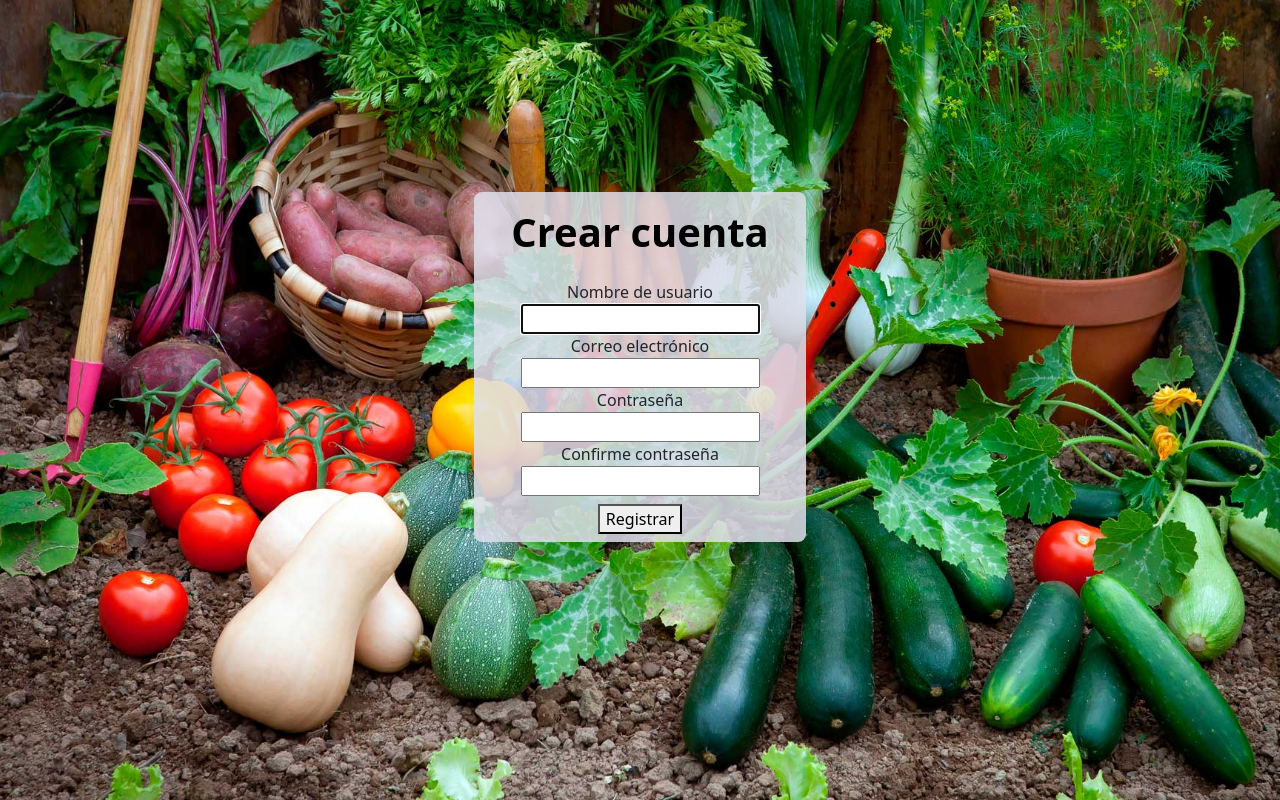
After one commit to HikariiDarkness/Garden_World, a Django app: page /register/ in a window 1280 px wide. The commit adds this page. Run offline with Django 4.2, Linux system fonts and the light colour scheme.

Commit message:
Ya funciona el login y register

```diff
--- /dev/null
+++ b/Garden_World/forms.py
@@ -0,0 +1,13 @@
+from django import forms
+from django.contrib.auth.forms import UserCreationForm
+from django.contrib.auth.models import User
+
+class UserRegisterForm(UserCreationForm):
+    email = forms.EmailField()
+    password1 = forms.CharField(label='Contraseña', widget=forms.PasswordInput)
+    password2 = forms.CharField(label='Confirmar contraseña', widget=forms.PasswordInput)
+
+    class Meta:
+        model = User
+        fields = ['username', 'email', 'password1', 'password2']
+        help_texts = {k:"" for k in fields}
--- a/Garden_World/models.py
+++ b/Garden_World/models.py
@@ -64,7 +64,7 @@ class Crop(models.Model):
     TYPE = Choices(
         ('vegetables', _('Hortalizas')),
         ('flowers', _('Flores')),
-        ('shadow', _('Sombra')),
+        ('aromatics', _('Aromaticas')),
     )
     type = models.CharField(
         max_length=10,
--- a/Garden_World/templates/Garden_World/base.html
+++ b/Garden_World/templates/Garden_World/base.html
@@ -7,9 +7,14 @@
     <title>{% block title %}{% endblock %}</title>
     <link href="https://cdn.jsdelivr.net/npm/bootstrap@5.3.3/dist/css/bootstrap.min.css" rel="stylesheet"
         integrity="sha384-QWTKZyjpPEjISv5WaRU9OFeRpok6YctnYmDr5pNlyT2bRjXh0JMhjY6hW+ALEwIH" crossorigin="anonymous">
-    <link rel="stylesheet" href="{$ static 'css/style.css' $}">
+    <link rel="stylesheet" href="{% static 'css/style.css' %}">
+</head>
+
 <body class="fondo">
-    {% block content %}
-    {% endblock %}
+    <div>
+        {% block content %}
+        {% endblock %}
+    </div>
+
 </body>
 </html>
--- /dev/null
+++ b/Garden_World/templates/Garden_World/homesite.html
@@ -0,0 +1,5 @@
+{% extends 'Garden_World/basetwo.html' %}
+{% block title %}Home{% endblock %}
+{% block content %}
+
+{% endblock %}
--- /dev/null
+++ b/Garden_World/templates/Garden_World/logout.html
@@ -0,0 +1,4 @@
+{% extends 'Garden_World/base.html' %}
+{% block content %}
+
+{% endblock %}
--- /dev/null
+++ b/Garden_World/templates/Garden_World/register.html
@@ -0,0 +1,58 @@
+{% extends 'Garden_World/base.html' %}
+{% block title %}Registrarse{% endblock %}
+{% block content %}
+
+<div class="container-sm text-left py-5 my-5">
+    <div class="container my-5">
+        <div class="p-5 rounded-3">
+            <div class="card-body">
+                <div class="container">
+                    <div class="row">
+                      <div class="col">
+                      </div>
+                      <div class="difuminar col text-center rounded-3">
+                        <div class="col text-center rounded-3 py-3">
+                            <h1 class="index text-center text-body-emphasis">Crear cuenta</h1>
+                        </div>
+                        <form class="form" method="post">
+                            {% csrf_token %}
+                            <div class="form-group ">
+                                <label class="sr-only" for="form-first-name">Nombre de usuario</label>
+                            </div>
+                            <div class="form-group ">
+                                {{ form.username }}
+                            </div>
+                            <div class="form-group">
+                                <label class="sr-only" for="form-email">Correo electrónico</label>
+                            </div>
+                            <div class="form-group">
+                                {{ form.email }}
+                            </div>
+                            <div class="form-group">
+                                <label class="sr-only" for="form-password">Contraseña</label>
+                            </div>
+                            <div class="form-group">
+                                {{ form.password1 }}
+                            </div>
+                            <div class="form-group">
+                                <label class="sr-only" for="form-password">Confirme contraseña</label>
+                            </div>
+                            <div class="form-group">
+                                {{ form.password2 }}
+                            </div>
+                            <div class="form-group py-2">
+                                <button type="submit" id="submit">Registrar</button>
+                            </div>
+                        </form>
+                      </div>
+                      <div class="col">
+                      </div>
+                    </div>
+                  </div>
+
+            </div>
+        </div>
+      </div>
+</div>
+
+{% endblock %}
--- a/Garden_World/urls.py
+++ b/Garden_World/urls.py
@@ -1,9 +1,14 @@
 #Defines URL patterns for Garden_World
 from django.urls import path
+from django.contrib.auth.views import LoginView, LogoutView
 from . import views
 
 app_name = 'Garden_World'
 urlpatterns = [
     #Home page
     path('', views.index, name='index'),
+    path('register/', views.register, name='register'),
+    path('homesite/', views.homesite, name='homesite'),
+    path('login/', LoginView.as_view(template_name='Garden_World/login.html'), name='login'),
+    path('logout/', LogoutView.as_view(template_name='Garden_World/logout.html'), name='logout')
 ]
--- a/Garden_World/views.py
+++ b/Garden_World/views.py
@@ -1,7 +1,24 @@
-from django.shortcuts import render
-
+from django.shortcuts import render, redirect
+from .forms import UserRegisterForm
+from django.contrib import messages
 # Create your views here.
 
 def index(request):
     #Home page for Garden World
     return render(request, 'Garden_World/index.html')
+
+def homesite(request):
+    return render(request, 'Garden_World/homesite.html')
+
+def register(request):
+    if request.method == 'POST':
+        form = UserRegisterForm(request.POST)
+        if form.is_valid():
+            form.save()
+            username = form.cleaned_data['username']
+            messages.success(request, f'Usuario {username} ha sido creado')
+            return redirect('Garden_World:homesite')
+    else:
+        form= UserRegisterForm()
+    context = {'form' : form}
+    return render(request, 'Garden_World/register.html', context)
--- a/config/urls.py
+++ b/config/urls.py
@@ -21,8 +21,8 @@ from django.conf.urls.static import static
 
 urlpatterns = [
     path('admin/', admin.site.urls),
-    path('', include('Garden_World.urls'))
-]
+    path('', include('Garden_World.urls')),
+] + static(settings.STATIC_URL, document_root=settings.STATIC_ROOT)
 
 if settings.DEBUG:
     urlpatterns += static(settings.MEDIA_URL,
--- a/static/css/style.css
+++ b/static/css/style.css
@@ -1,3 +1,21 @@
-h1{
-    color: red;
+.fondo{
+    height: fit-content;
+    background-image: url(../img/huerto2.jpg);
+    background-repeat: no-repeat;
+    background-position: 10% 10%;
+    background-attachment: fixed;
+    background-size: cover;
 }
+.difuminar{
+    background:rgba(224, 224, 235, 0.85);
+   }
+
+.index{
+    color: black;
+    font-weight: bold;
+}
+.active {
+    font-weight: bold;
+    color: black;
+    text-decoration: none;
+  }
```
Also changed, not shown: Garden_World/templates/Garden_World/basetwo.html (added, +40 -0 lines), Garden_World/templates/Garden_World/index.html (+18 -17 lines), Garden_World/templates/Garden_World/login.html (added, +47 -0 lines), config/settings.py (+3 -5 lines), Garden_World/migrations/0003_alter_crop_type.py (added), db.sqlite3, static/img/huerto.jpg (deleted), static/img/huerto2.jpg (added).
